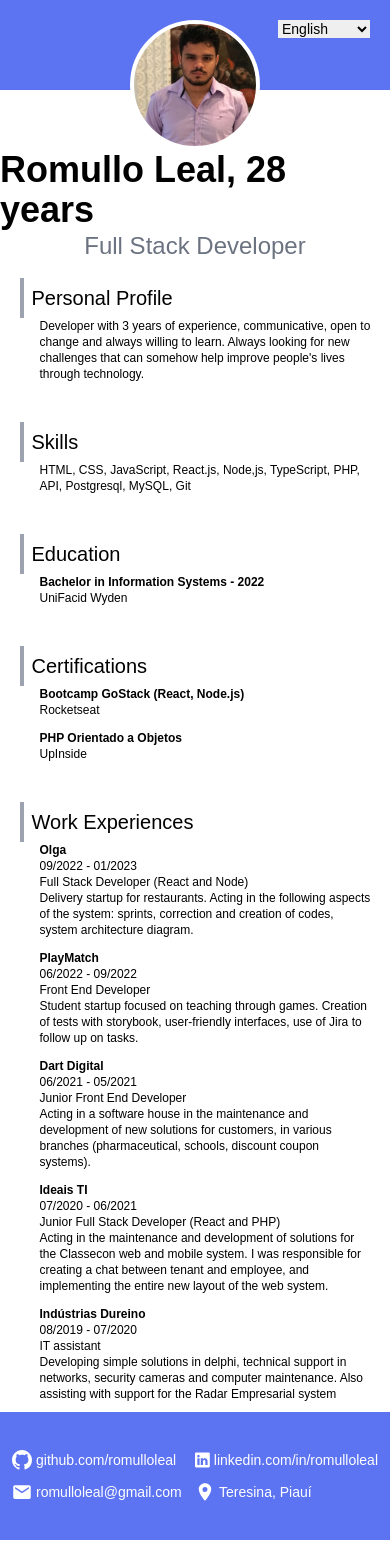
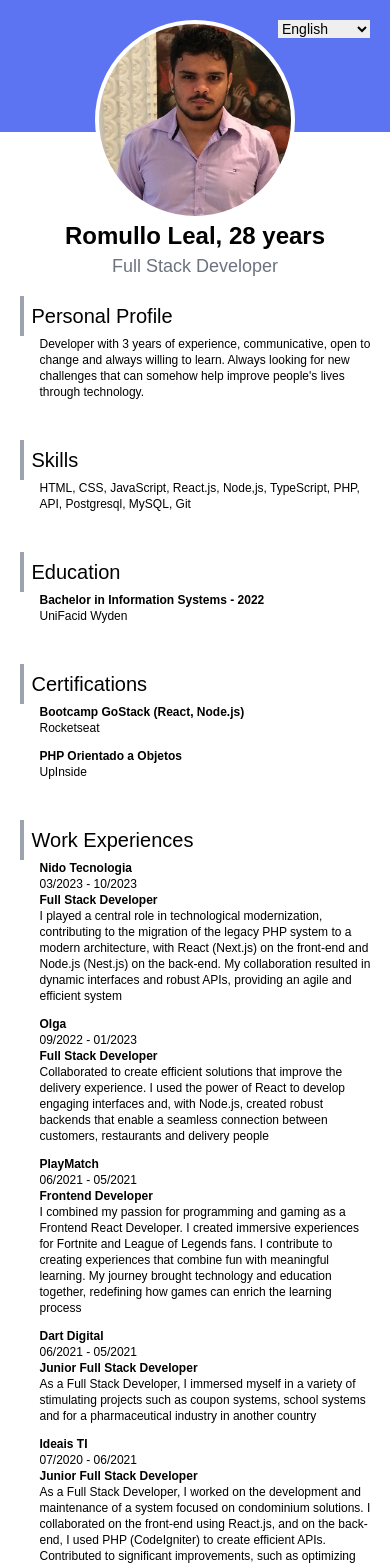
Before and after one commit to romulloleal/romulloleal.github.io, a React (Create React App) app: page / in a window 390 px wide. Shown: the top 1565 px of the page. Before the commit the page ends 1540 px from the top, so only its background shows below. Built offline with nearby package versions, Linux system fonts and the light colour scheme.

Commit message:
adjusts and add new job

```diff
--- a/src/App.tsx
+++ b/src/App.tsx
@@ -1,19 +1,29 @@
-import React from 'react';
+import React from "react";
 
-import { BsGithub } from 'react-icons/bs'
-import { BsLinkedin } from 'react-icons/bs'
-import { IoMdMail } from 'react-icons/io'
-import { IoLocationSharp } from 'react-icons/io5'
-import { translate, setLanguage, languages, currentLanguage } from './utils/Translate';
+import { BsGithub } from "react-icons/bs";
+import { BsLinkedin } from "react-icons/bs";
+import { IoMdMail } from "react-icons/io";
+import { IoLocationSharp } from "react-icons/io5";
+import {
+  translate,
+  setLanguage,
+  languages,
+  currentLanguage,
+} from "./utils/Translate";
+import { workExperience } from "./data";
 
 function App() {
   return (
     <>
-      <main className='min-h-[calc(100vh-8rem)] pb-[10px]'>
-        <header className='header'>
-          <div className='me'></div>
+      <main className="min-h-[calc(100vh-8rem)] pb-[10px]">
+        <header className="header">
+          <div className="me"></div>
 
-          <select className='noprint absolute right-5 top-5' value={currentLanguage} onChange={(e) => setLanguage(e.target.value)}>
+          <select
+            className="noprint absolute right-5 top-5"
+            value={currentLanguage}
+            onChange={(e) => setLanguage(e.target.value)}
+          >
             {languages.map((language) => (
               <option value={language.name} key={language.name}>
                 {translate(language.desc)}
@@ -22,99 +32,86 @@ function App() {
           </select>
         </header>
 
-        <section className='flex items-center flex-col mb-4'>
-          <div className='font-semibold text-4xl'>Romullo Leal, 28 {translate('years')}</div>
-          <div className='text-2xl text-gray-500'>{translate('fullStackDeveloper')}</div>
+        <section className="flex items-center flex-col mb-4">
+          <div className="font-semibold text-2xl md:text-4xl">
+            Romullo Leal, 28 {translate("years")}
+          </div>
+          <div className="text-lg md:text-2xl text-gray-500">
+            {translate("fullStackDeveloper")}
+          </div>
         </section>
 
-        <section className='informations flex flex-col md:flex-row gap-10 w-[90%] mx-auto'>
-          <article className='flex flex-col gap-10 md:w-1/2'>
-            <div className='topic'>
-              <div className='title'>{translate('personalProfileTitle')}</div>
-              <div className='description'>{translate('personalProfileDescription')}</div>
+        <section className="informations flex flex-col md:flex-row gap-10 w-[90%] mx-auto">
+          <article className="flex flex-col gap-10 md:w-1/2">
+            <div className="topic">
+              <div className="title">{translate("personalProfileTitle")}</div>
+              <div className="description">
+                {translate("personalProfileDescription")}
+              </div>
             </div>
-            <div className='topic'>
-              <div className='title'>{translate('skills')}</div>
-              <div className='description'>HTML, CSS, JavaScript, React.js, Node,js, TypeScript, PHP, API, Postgresql, MySQL, Git</div>
+            <div className="topic">
+              <div className="title">{translate("skills")}</div>
+              <div className="description">
+                HTML, CSS, JavaScript, React.js, Node,js, TypeScript, PHP, API,
+                Postgresql, MySQL, Git
+              </div>
             </div>
-            <div className='topic'>
-              <div className='title'>{translate('education')}</div>
-              <div className='description'>
-                <div className='font-bold'>{translate('educationDescription')}</div>
+            <div className="topic">
+              <div className="title">{translate("education")}</div>
+              <div className="description">
+                <div className="font-bold">
+                  {translate("educationDescription")}
+                </div>
                 <div>UniFacid Wyden</div>
               </div>
             </div>
-            <div className='topic'>
-              <div className='title'>{translate('certifications')}</div>
-              <div className='description'>
-                <div className='font-bold'>Bootcamp GoStack (React, Node.js)</div>
+            <div className="topic">
+              <div className="title">{translate("certifications")}</div>
+              <div className="description">
+                <div className="font-bold">
+                  Bootcamp GoStack (React, Node.js)
+                </div>
                 <div>Rocketseat</div>
               </div>
-              <div className='description'>
-                <div className='font-bold'>PHP Orientado a Objetos</div>
+              <div className="description">
+                <div className="font-bold">PHP Orientado a Objetos</div>
                 <div>UpInside</div>
               </div>
             </div>
           </article>
-          <article className='flex flex-col gap-10 md:w-1/2'>
-            <div className='topic'>
-              <div className='title'>{translate('workExperience')}</div>
+          <article className="flex flex-col gap-10 md:w-1/2">
+            <div className="topic">
+              <div className="title">{translate("workExperience")}</div>
 
-              <div className='description'>
-                <div className='font-bold'>Olga</div>
-                <div>09/2022 - 01/2023</div>
-                <div>{translate('job1Desc1')}</div>
-                <div>{translate('job1Desc2')}</div>
-              </div>
-
-              <div className='description'>
-                <div className='font-bold'>PlayMatch</div>
-                <div>06/2022 - 09/2022</div>
-                <div>{translate('job2Desc1')}</div>
-                <div>{translate('job2Desc2')}</div>
-              </div>
-
-              <div className='description'>
-                <div className='font-bold'>Dart Digital</div>
-                <div>06/2021 - 05/2021</div>
-                <div>{translate('job3Desc1')}</div>
-                <div>{translate('job3Desc2')}</div>
-              </div>
-
-              <div className='description'>
-                <div className='font-bold'>Ideais TI</div>
-                <div>07/2020 - 06/2021</div>
-                <div>{translate('job4Desc1')}</div>
-                <div>{translate('job4Desc2')}</div>
-              </div>
-
-              <div className='description'>
-                <div className='font-bold'>Indústrias Dureino</div>
-                <div>08/2019 - 07/2020</div>
-                <div>{translate('job5Desc1')}</div>
-                <div>{translate('job5Desc2')}</div>
-              </div>
+              {workExperience.map((job) => (
+                <div className="description">
+                  <div className="font-bold">{job.company}</div>
+                  <div>{job.period}</div>
+                  <div className="font-semibold">{translate(job.title)}</div>
+                  <div>{translate(job.desc)}</div>
+                </div>
+              ))}
             </div>
           </article>
         </section>
       </main>
 
-      <footer className='flex justify-center items-center p-3 h-32 bottom-0 bg-[#5c73f2] text-white'>
-        <div className='grid grid-cols-2 gap-y-3'>
-          <span className='socialLinks'>
-            <BsGithub className='mr-1 text-xl' />
+      <footer className="flex justify-center items-center p-3 h-32 bottom-0 bg-[#5c73f2] text-white">
+        <div className="grid grid-cols-1 gap-y-3 sm:grid-cols-2">
+          <span className="socialLinks">
+            <BsGithub className="mr-1 text-xl" />
             github.com/romulloleal
           </span>
-          <span className='socialLinks'>
-            <BsLinkedin className='mr-1 text-xl' />
+          <span className="socialLinks">
+            <BsLinkedin className="mr-1 text-xl" />
             linkedin.com/in/romulloleal
           </span>
-          <span className='socialLinks'>
-            <IoMdMail className='mr-1 text-xl' />
+          <span className="socialLinks">
+            <IoMdMail className="mr-1 text-xl" />
             romulloleal@gmail.com
           </span>
-          <span className='socialLinks'>
-            <IoLocationSharp className='mr-1 text-xl' />
+          <span className="socialLinks">
+            <IoLocationSharp className="mr-1 text-xl" />
             Teresina, Piauí
           </span>
         </div>
--- /dev/null
+++ b/src/data.ts
@@ -0,0 +1,32 @@
+export const workExperience = [
+  {
+    company: "Nido Tecnologia",
+    period: "03/2023 - 10/2023",
+    title: "jobNidoTitle",
+    desc: "jobNidoDesc",
+  },
+  {
+    company: "Olga",
+    period: "09/2022 - 01/2023",
+    title: "jobOlgaTitle",
+    desc: "jobOlgaDesc",
+  },
+  {
+    company: "PlayMatch",
+    period: "06/2021 - 05/2021",
+    title: "jobPlayMatchTitle",
+    desc: "jobPlayMatchDesc",
+  },
+  {
+    company: "Dart Digital",
+    period: "06/2021 - 05/2021",
+    title: "JobDartTitle",
+    desc: "JobDartDesc",
+  },
+  {
+    company: "Ideais TI",
+    period: "07/2020 - 06/2021",
+    title: "JobIdeiaTitle",
+    desc: "JobIdeiaDescription",
+  },
+];
--- a/src/index.css
+++ b/src/index.css
@@ -2,28 +2,26 @@
 @tailwind components;
 @tailwind utilities;
 
-@import url('https://fonts.googleapis.com/css2?family=Poppins:ital,wght@0,100;0,200;0,300;0,400;0,500;0,600;0,700;0,800;0,900;1,100;1,200;1,300;1,400;1,500;1,600;1,700;1,800;1,900&display=swap');
+@import url("https://fonts.googleapis.com/css2?family=Poppins:ital,wght@0,100;0,200;0,300;0,400;0,500;0,600;0,700;0,800;0,900;1,100;1,200;1,300;1,400;1,500;1,600;1,700;1,800;1,900&display=swap");
 
 @layer base {
   body {
     @apply text-sm leading-5 tracking-normal font-normal;
-    font-family: 'Poppins', sans-serif;
+    font-family: "Poppins", sans-serif;
   }
 }
 
 @layer components {
-
   .header {
     @apply flex justify-center pt-5 relative;
-    background: linear-gradient(180deg,#5c73f2 60%,#ffffff 0);
+    background: linear-gradient(180deg, #5c73f2 60%, #ffffff 0);
   }
 
   .me {
-    @apply
-      flex justify-center items-center
-      w-[130px] h-[130px] md:w-[330px] md:h-[330px]
+    @apply flex justify-center items-center
+      w-[200px] h-[200px]
       bg-[url('./assets/me.png')] bg-cover bg-center
-      border-4 md:border-8 border-white
+      border-4 border-white
       rounded-full transition-all;
   }
 
@@ -32,11 +30,11 @@
   }
 
   .topic .title {
-    @apply flex items-center h-10 border-l-4 border-gray-400 pl-2 text-xl font-light
+    @apply flex items-center h-10 border-l-4 border-gray-400 pl-2 text-xl font-light;
   }
 
   .topic .description {
-    @apply ml-5 text-xs mb-3 last:mb-0
+    @apply ml-5 text-xs mb-3 last:mb-0;
   }
 
   .socialLinks {
@@ -46,8 +44,12 @@
 
 @media print {
   .noprint {
-    @apply hidden
+    @apply hidden;
   }
-  .informations { @apply flex-row; }
-  article { @apply w-1/2; }
+  .informations {
+    @apply flex-row;
+  }
+  article {
+    @apply w-1/2;
+  }
 }
--- a/src/utils/Translate/languages/en_us.json
+++ b/src/utils/Translate/languages/en_us.json
@@ -11,14 +11,14 @@
   "educationDescription": "Bachelor in Information Systems - 2022",
   "certifications": "Certifications",
   "workExperience": "Work Experiences",
-  "job1Desc1": "Full Stack Developer (React and Node)",
-  "job1Desc2": "Delivery startup for restaurants. Acting in the following aspects of the system: sprints, correction and creation of codes, system architecture diagram.",
-  "job2Desc1": "Front End Developer",
-  "job2Desc2": "Student startup focused on teaching through games. Creation of tests with storybook, user-friendly interfaces, use of Jira to follow up on tasks.",
-  "job3Desc1": "Junior Front End Developer",
-  "job3Desc2": "Acting in a software house in the maintenance and development of new solutions for customers, in various branches (pharmaceutical, schools, discount coupon systems).",
-  "job4Desc1": "Junior Full Stack Developer (React and PHP)",
-  "job4Desc2": "Acting in the maintenance and development of solutions for the Classecon web and mobile system. I was responsible for creating a chat between tenant and employee, and implementing the entire new layout of the web system.",
-  "job5Desc1": "IT assistant",
-  "job5Desc2": "Developing simple solutions in delphi, technical support in networks, security cameras and computer maintenance. Also assisting with support for the Radar Empresarial system"
+  "JobIdeiaTitle": "Junior Full Stack Developer",
+  "JobIdeiaDescription": "As a Full Stack Developer, I worked on the development and maintenance of a system focused on condominium solutions. I collaborated on the front-end using React.js, and on the back-end, I used PHP (CodeIgniter) to create efficient APIs. Contributed to significant improvements, such as optimizing system performance, and migrating the PHP portal to React",
+  "JobDartTitle": "Junior Full Stack Developer",
+  "JobDartDesc": "As a Full Stack Developer, I immersed myself in a variety of stimulating projects such as coupon systems, school systems and for a pharmaceutical industry in another country",
+  "jobPlayMatchTitle": "Frontend Developer",
+  "jobPlayMatchDesc": "I combined my passion for programming and gaming as a Frontend React Developer. I created immersive experiences for Fortnite and League of Legends fans. I contribute to creating experiences that combine fun with meaningful learning. My journey brought technology and education together, redefining how games can enrich the learning process",
+  "jobOlgaTitle": "Full Stack Developer",
+  "jobOlgaDesc": "Collaborated to create efficient solutions that improve the delivery experience. I used the power of React to develop engaging interfaces and, with Node.js, created robust backends that enable a seamless connection between customers, restaurants and delivery people",
+  "jobNidoTitle": "Full Stack Developer",
+  "jobNidoDesc": "I played a central role in technological modernization, contributing to the migration of the legacy PHP system to a modern architecture, with React (Next.js) on the front-end and Node.js (Nest.js) on the back-end. My collaboration resulted in dynamic interfaces and robust APIs, providing an agile and efficient system"
 }
```
Also changed, not shown: src/utils/Translate/languages/pt_br.json (+10 -10 lines).
